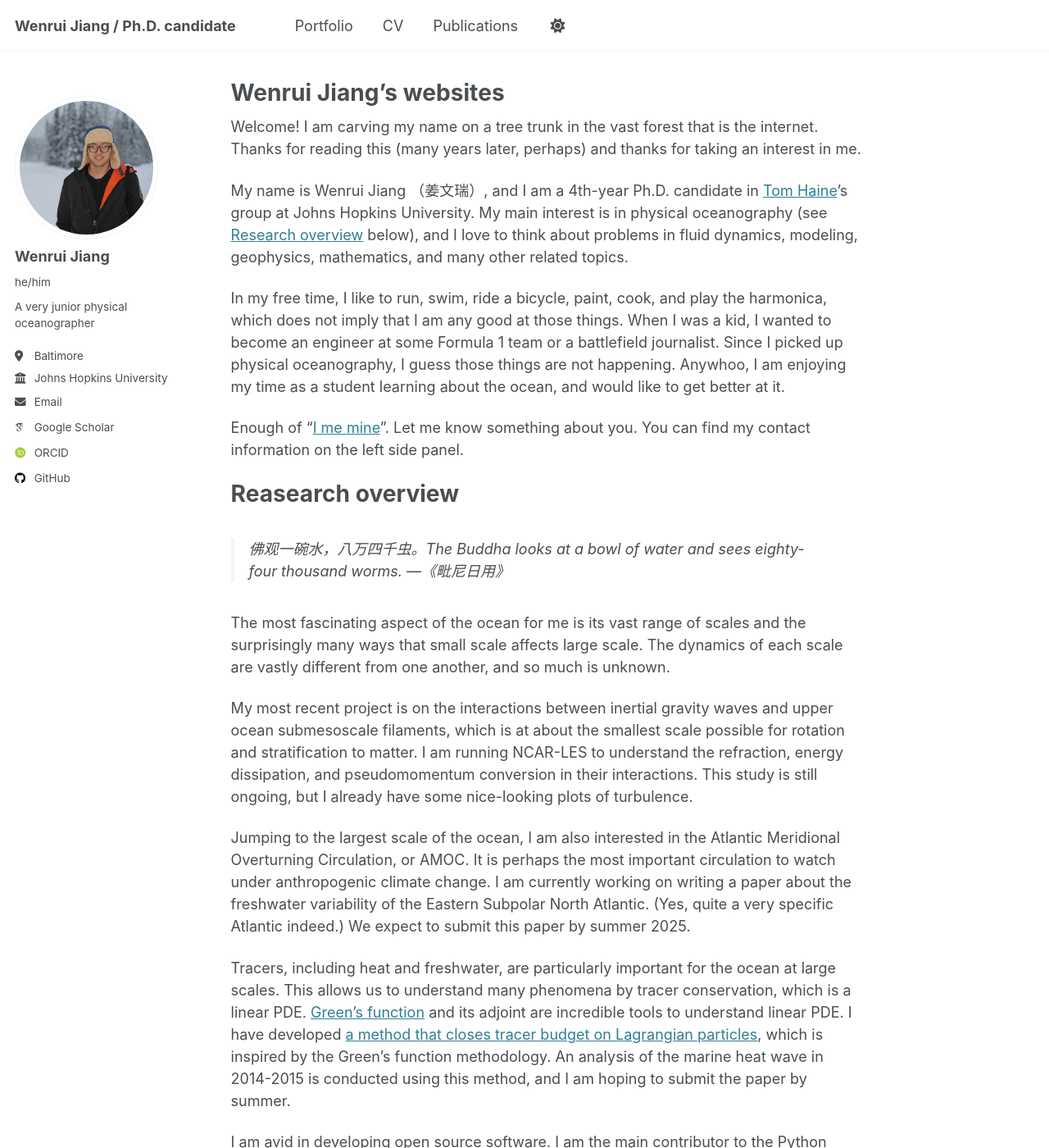
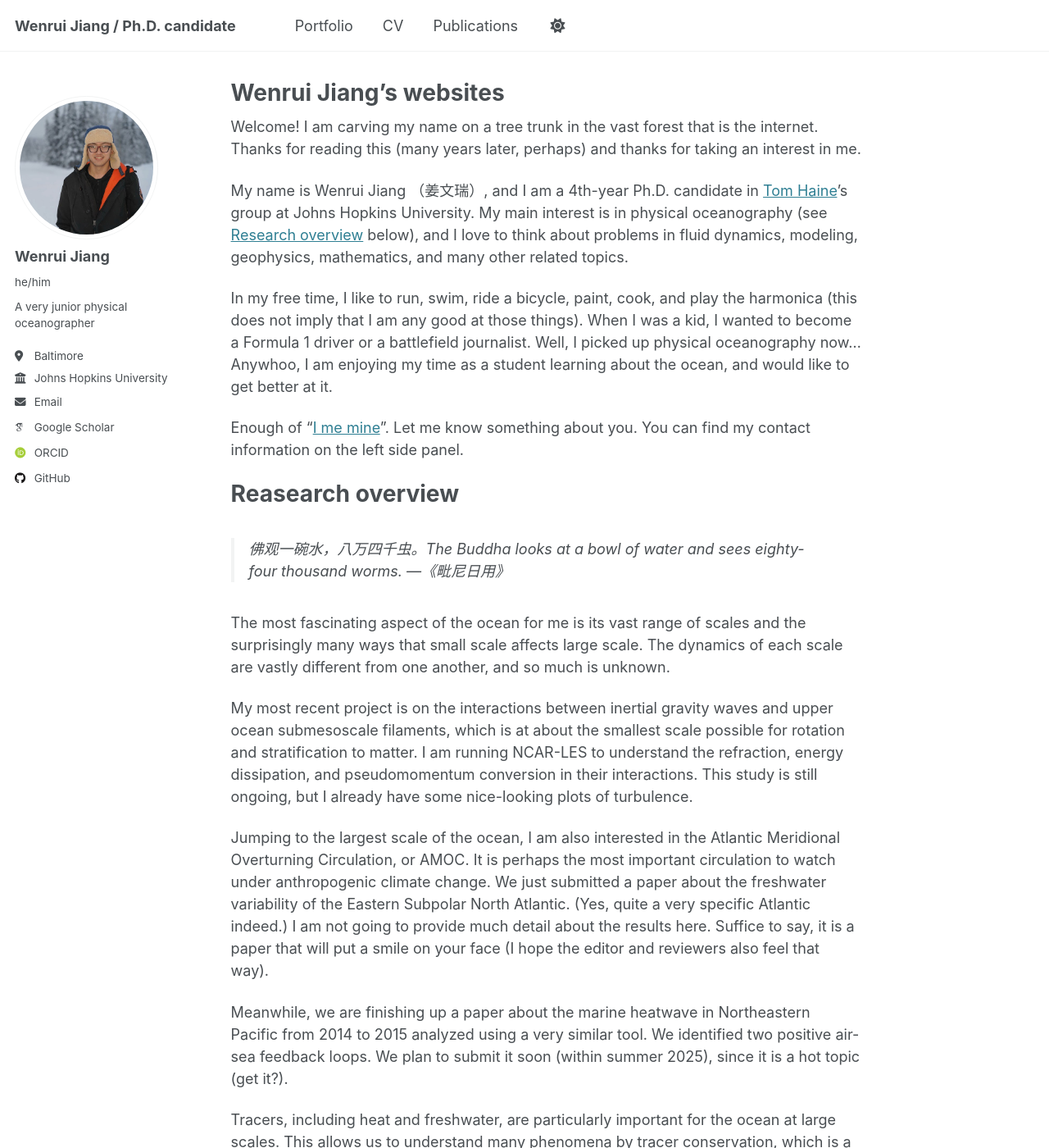
Before and after one commit to wenruijiang1/wenruijiang1.github.io, a Jekyll site: the page built from _pages/about.md, in a window 1280 px wide and 1400 px high. Shown: the whole window at 82% size. Built offline with Jekyll 4.4.1, drawn with Linux system fonts in a browser that asks for light colours; some web fonts are replaced.

Commit message:
update cv

```diff
--- a/_pages/about.md
+++ b/_pages/about.md
@@ -11,7 +11,7 @@ Welcome! I am carving my name on a tree trunk in the vast forest that is the int
 
 My name is Wenrui Jiang （姜文瑞）, and I am a 4th-year Ph.D. candidate in [Tom Haine](https://sites.krieger.jhu.edu/haine/)'s group at Johns Hopkins University. My main interest is in physical oceanography (see [Research overview](#Research overview) below), and I love to think about problems in fluid dynamics, modeling, geophysics, mathematics, and many other related topics.
 
-In my free time, I like to run, swim, ride a bicycle, paint, cook, and play the harmonica, which does not imply that I am any good at those things. When I was a kid, I wanted to become an engineer at some Formula 1 team or a battlefield journalist. Since I picked up physical oceanography, I guess those things are not happening. Anywhoo, I am enjoying my time as a student learning about the ocean, and would like to get better at it.
+In my free time, I like to run, swim, ride a bicycle, paint, cook, and play the harmonica (this does not imply that I am any good at those things). When I was a kid, I wanted to become a Formula 1 driver or a battlefield journalist. Well, I picked up physical oceanography now... Anywhoo, I am enjoying my time as a student learning about the ocean, and would like to get better at it.
 
 Enough of "[I me mine](https://www.youtube.com/watch?v=seqaTuXkqFI)". Let me know something about you. You can find my contact information on the left side panel.
 
@@ -23,7 +23,9 @@ The most fascinating aspect of the ocean for me is its vast range of scales and
 
 My most recent project is on the interactions between inertial gravity waves and upper ocean submesoscale filaments, which is at about the smallest scale possible for rotation and stratification to matter. I am running NCAR-LES to understand the refraction, energy dissipation, and pseudomomentum conversion in their interactions. This study is still ongoing, but I already have some nice-looking plots of turbulence.
 
-Jumping to the largest scale of the ocean, I am also interested in the Atlantic Meridional Overturning Circulation, or AMOC. It is perhaps the most important circulation to watch under anthropogenic climate change. I am currently working on writing a paper about the freshwater variability of the Eastern Subpolar North Atlantic. (Yes, quite a very specific Atlantic indeed.) We expect to submit this paper by summer 2025.
+Jumping to the largest scale of the ocean, I am also interested in the Atlantic Meridional Overturning Circulation, or AMOC. It is perhaps the most important circulation to watch under anthropogenic climate change. We just submitted a paper about the freshwater variability of the Eastern Subpolar North Atlantic. (Yes, quite a very specific Atlantic indeed.) I am not going to provide much detail about the results here. Suffice to say, it is a paper that will put a smile on your face (I hope the editor and reviewers also feel that way).
+
+Meanwhile, we are finishing up a paper about the marine heatwave in Northeastern Pacific from 2014 to 2015 analyzed using a very similar tool. We identified two positive air-sea feedback loops. We plan to submit it soon (within summer 2025), since it is a hot topic (get it?).
 
 Tracers, including heat and freshwater, are particularly important for the ocean at large scales. This allows us to understand many phenomena by tracer conservation, which is a linear PDE. [Green's function](https://essopenarchive.org/users/528978/articles/1215807-a-review-of-green-s-function-methods-for-tracer-timescales-and-pathways-in-ocean-models) and its adjoint are incredible tools to understand linear PDE. I have developed [a method that closes tracer budget on Lagrangian particles](https://essopenarchive.org/users/814820/articles/1262688-tracer-budgets-on-lagrangian-trajectories), which is inspired by the Green's function methodology. An analysis of the marine heat wave in 2014-2015 is conducted using this method, and I am hoping to submit the paper by summer.
 
```
Also changed, not shown: _pages/cv.md (+1 -1 lines).
